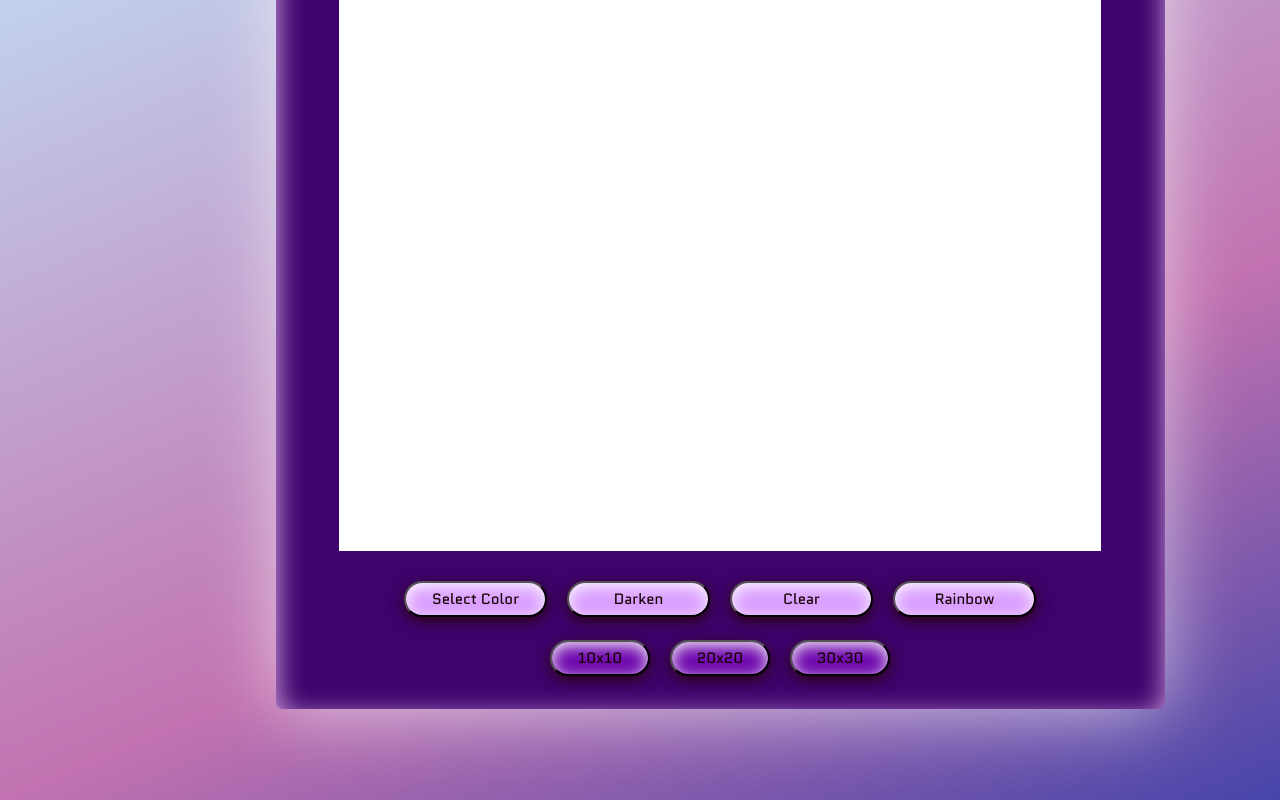
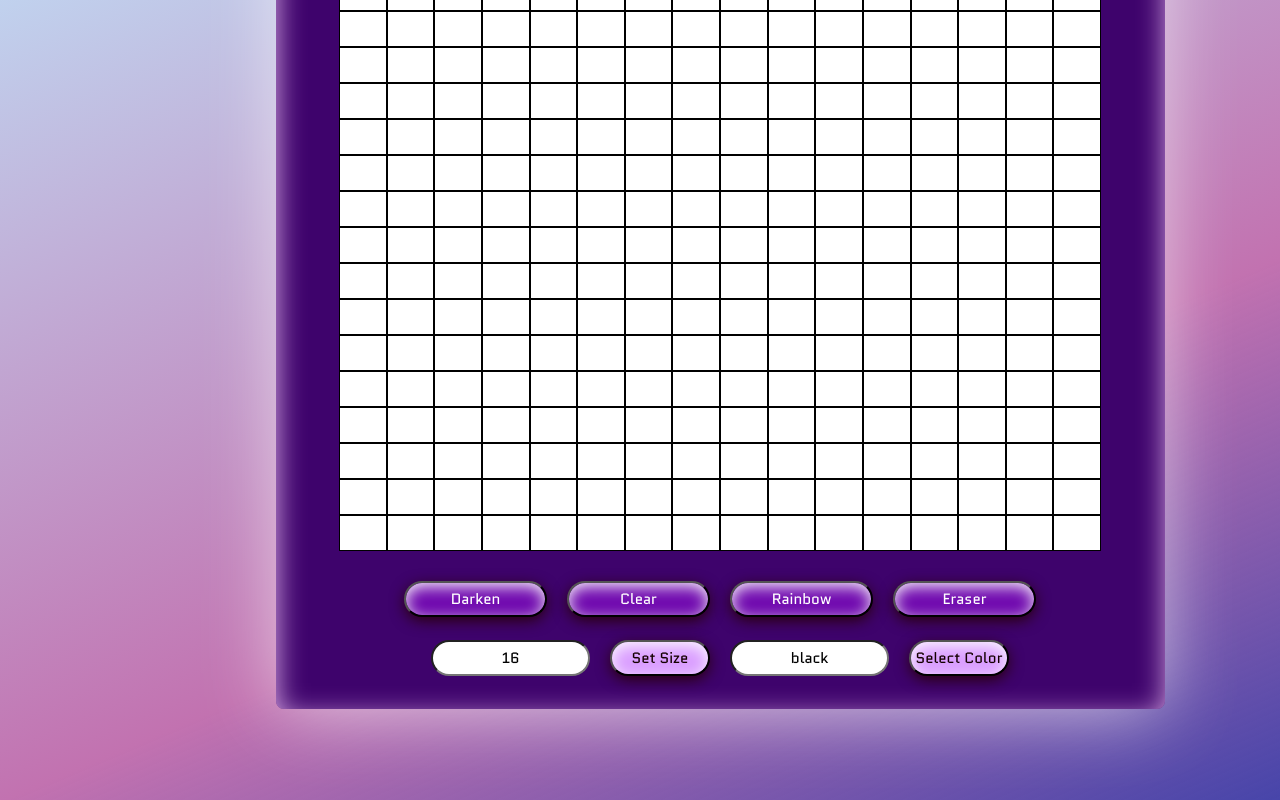
Before and after one commit to fareeza05/etch-a-sketch, a plain HTML site: page index.html in a window 1280 px wide. Both pictures are taken after a click on the button "Clear". Shown: the part 224-1024 px from the top of the page. Drawn offline with Linux system fonts and the light colour scheme.

Commit message:
70% button functionalities added

```diff
--- a/index.html
+++ b/index.html
@@ -24,15 +24,16 @@
         </div>
 
         <div class="button-container">
-            <button class="button" id ='color'>Select Color</button>
             <button class="button" id="darken">Darken</button>
-            <button class="button" id="clear">Clear</button>
-            <button class="button" id="rainbow">Rainbow</button>
+            <button class="button" id="clear" onclick="clearBoard()">Clear</button>
+            <button class="button" id="rainbow" onclick="changeColor('rainbow')">Rainbow</button>
+            <button class="button" id="eraser" onclick="changeColor('white')">Eraser</button>
         </div>
         <div class="dimension-container" >
-            <button class='db'id="10">10x10</button>
-            <button class="db" id="20">20x20</button>
-            <button class="db" id="30">30x30</button>
+            <input type="text" placeholder="Size of sketchpad" value="16" id="sizeinput" onchange="changeSize(this.value)"/>
+            <button class="db" id="size">Set Size</button>
+            <input type="text" placeholder="Color" value="black" id="colorinput"/>
+            <button class="db" id ='color'>Select Color</button>
         </div>
     </div>
 </div>
--- a/script.js
+++ b/script.js
@@ -0,0 +1,77 @@
+// cashing the dom :
+const sketchpad_div = document.querySelector('.sketchpad')
+const rainbow = document.getElementById('rainbow')
+const darken = document.getElementById('darken')
+const clear = document.getElementById('clear')
+const color = document.getElementById('color')
+const size = document.getElementById('size')
+let setcolor = 'black';
+let click = true
+// create function for creating grid
+
+// create function for each setting
+
+// create function for actual drawing
+
+
+
+function generateGrid(size) {
+    let squares = sketchpad_div.querySelectorAll('div');
+    squares.forEach((div) => div.remove());
+    sketchpad_div.style.gridTemplateColumns = `repeat(${size}, 1fr)`;
+    sketchpad_div.style.gridTemplateRows = `repeat(${size}, 1fr)`;
+
+    let amount = size * size
+    for (let i=0; i<amount;i++) {
+        let square = document.createElement('div');
+        square.addEventListener('mouseover', colorSquare)
+        square.style.border = '1px solid black'
+        square.style.backgroundColor = 'white'
+        sketchpad_div.insertAdjacentElement('beforeend', square);
+    }
+}
+
+generateGrid(16);
+
+function changeSize(input) {
+    if (input>=2 || input <=100) {
+    generateGrid(input)
+    } else {
+        console.log('Too many/too little squares')
+    }
+}
+
+function colorSquare() {
+    if (click) {
+    if(setcolor === 'rainbow'){
+    this.style.backgroundColor = `hsl(${Math.random() * 360}, 100%, 50%)`;
+    } else {
+    this.style.backgroundColor = setcolor;
+    }
+    }
+}
+
+function changeColor(choice) {
+    setcolor = choice;
+}
+
+function clearBoard() {
+    const sketchpad_div = document.querySelector('.sketchpad');
+    let squares = sketchpad_div.querySelectorAll('div');
+    squares.forEach((div) => div.style.backgroundColor = 'white');
+}
+
+document.querySelector('body').addEventListener('click', (e)=>{
+    if(e.target.tagName != "BUTTON"){
+        click =!click;
+        if (click) {
+            document.querySelector('.mode').textContent = 'Mode: Coloring.'
+        } else {
+            document.querySelector('.mode').textContent = 'Mode: Not Coloring.'
+        }
+    }
+});
+
+// add select color drop down menu & connect it to the JS
+// add "mode" display
+// add functionality to "darken button" -> gradual change in opacity
--- a/style.css
+++ b/style.css
@@ -74,10 +74,11 @@ body {
     height: 36px;
     flex-shrink: 0;
     border-radius: 20px;
-    background: #DA9EFF;
+    background: #7009AF;
+    /*background: #DA9EFF;*/
     /* Buttons - Lavender */
     box-shadow: 0px 4px 16px -1px #FFF inset, 0px 4px 15px -1px rgba(39, 0, 0, 0.99);
-    color: #150000;
+    color: #ffffff;
     text-shadow: 0px 4px 5px 0px #F1F1F1;
     font-family: Quantico;
     font-size: 15px;
@@ -104,7 +105,8 @@ body {
 
 .db {
     margin: 10px;
-    background: #7009AF;
+    background: #DA9EFF;
+    /*background: #7009AF;*/
     width: 100px;
     box-shadow: 0px 4px 16px -1px #FFF inset, 0px 4px 15px -1px rgba(39, 0, 0, 0.99);
     color: #150000;
@@ -127,5 +129,16 @@ body {
     background: #FFF;
     margin: 0 auto;
     margin-top: 10px;
+    display:grid;
 
 }
+
+input {
+    font-size: 15px;
+    text-align: center;
+    font-family: Quantico;
+    margin:10px;
+    height: 36px;
+    flex-shrink: 0;
+    border-radius: 20px;
+}
```
